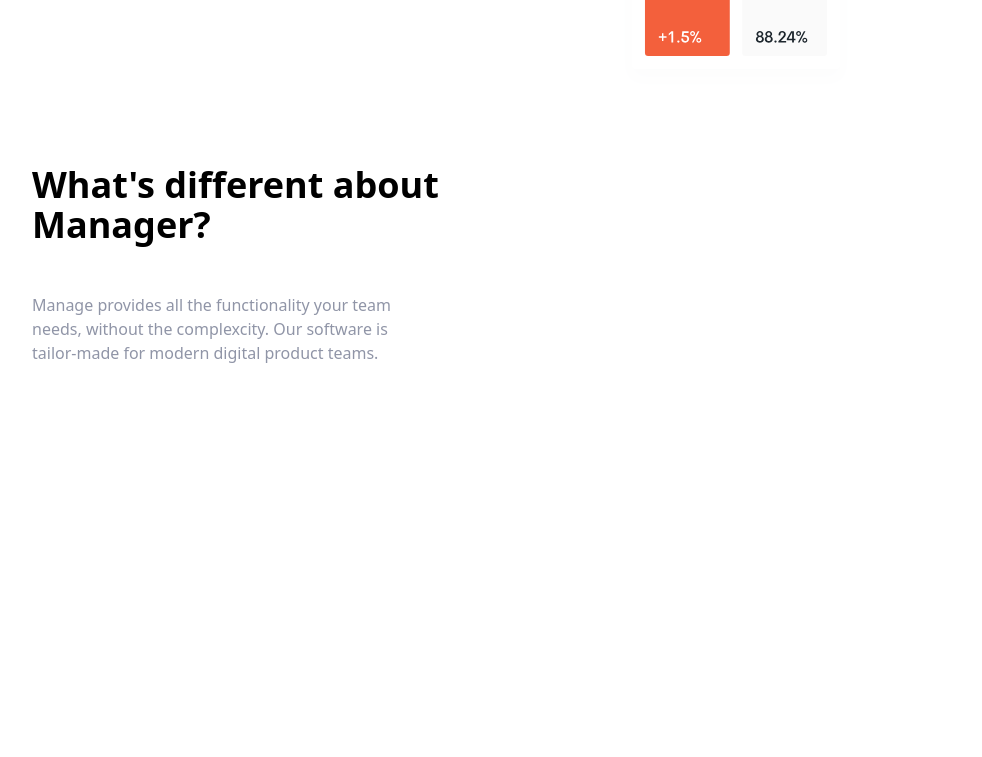
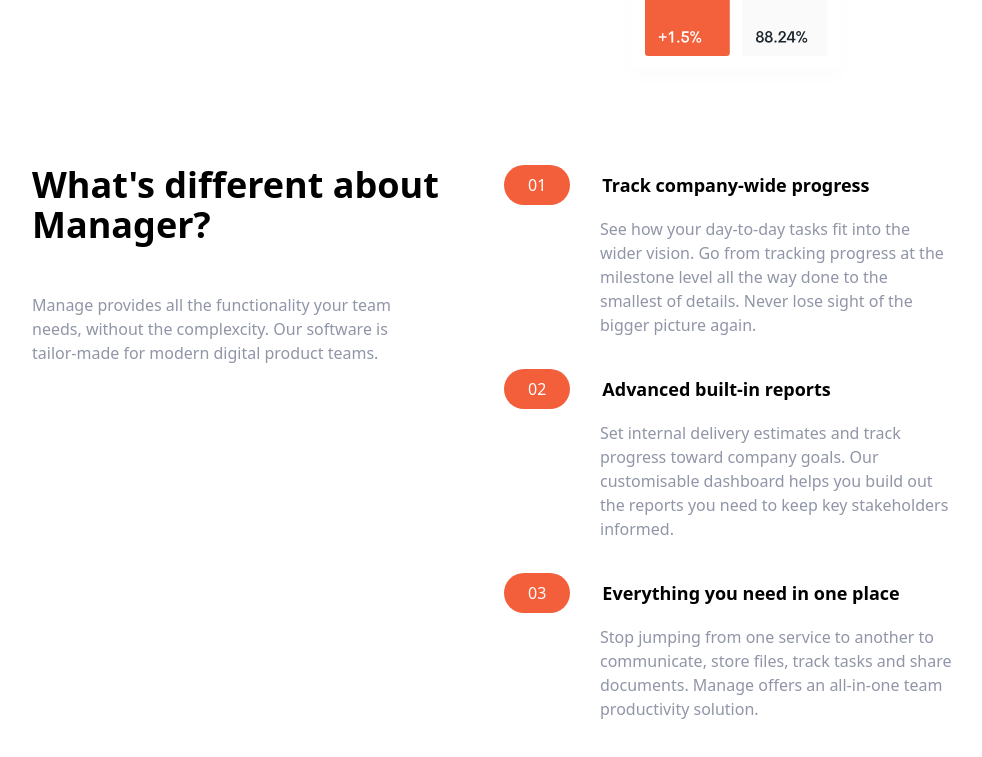
Before and after one commit to borhan-siddik/Tailwind-Project, a website: page index.html in a window 1280 px wide. Shown: the part 491-1248 px from the top of the page, without its empty margins (136-1118 px from the left). Before the commit the page ends 856 px from the top, so only its background shows below. Drawn offline with Linux system fonts and the light colour scheme.

Commit message:
another commit 2209 hours

```diff
--- a/index.html
+++ b/index.html
@@ -47,7 +47,7 @@
 	</section>
 	<!-- Features Section  -->
 	<section id="features">
-		<div class="container flex flex-col px-4 mx-auto mt-10 space-y-12 md:space-y-0 md:flex-row">
+		<div class="container flex flex-col px-4 mx-auto my-10 space-y-12 md:space-y-0 md:flex-row">
 			<!-- What's Different  -->
 			<div class="flex flex-col space-y-12 md:w-1/2">
 				<h2 class="max-w-md text-4xl font-bold text-center md:text-left">What's different about Manager?</h2>
@@ -56,12 +56,41 @@
 
 			<!-- Numbered List  -->
 			<div class="flex flex-col space-y-8 md:w-1/2">
-				<div class="flex flex-col space-y-3 md:space-y-0 md:space-x-6 md:flex-row">
+				<div class="flex flex-col space-y-3 md:space-y-0 md:space-x-6 md:flex-row max-w-md">
 					<!-- Heading -->
-					<div class="rounded-l-full bg-brightRedSupLight md:bg-transparent">
-						<div class="flex items-center space-x-2">
-
+					<div class="">
+						<div class="flex items-center space-x-8 bg-brightRedSupLight md:bg-transparent rounded-l-full">
+							<div class="px-6 py-2 bg-brightRed rounded-full text-white">01</div>
+							<h3 class="text-lg font-bold">Track company-wide progress</h3>
 						</div>
+						<p class="mt-6 md:mt-3 text-darkGrayishBlue md:ml-24">See how your day-to-day tasks fit into the wider vision. Go from
+							tracking progress at the milestone level all the way done to the
+							smallest of details. Never lose sight of the bigger picture
+							again.</p>
+					</div>
+				</div>
+				<div class="flex flex-col space-y-3 md:space-y-0 md:space-x-6 md:flex-row max-w-md">
+					<!-- Heading -->
+					<div class="">
+						<div class="flex items-center space-x-8 bg-brightRedSupLight md:bg-transparent rounded-l-full">
+							<div class="px-6 py-2 bg-brightRed rounded-full text-white">02</div>
+							<h3 class="text-lg font-bold">Advanced built-in reports</h3>
+						</div>
+						<p class="mt-6 md:mt-3 text-darkGrayishBlue md:ml-24">Set internal delivery estimates and track progress toward
+							company goals. Our customisable dashboard helps you build out
+							the reports you need to keep key stakeholders informed.</p>
+					</div>
+				</div>
+				<div class="flex flex-col space-y-3 md:space-y-0 md:space-x-6 md:flex-row max-w-md">
+					<!-- Heading -->
+					<div class="">
+						<div class="flex items-center space-x-8 bg-brightRedSupLight md:bg-transparent rounded-l-full">
+							<div class="px-6 py-2 bg-brightRed rounded-full text-white">03</div>
+							<h3 class="text-lg font-bold">Everything you need in one place</h3>
+						</div>
+						<p class="mt-6 md:mt-3 text-darkGrayishBlue md:ml-24">Stop jumping from one service to another to communicate, store
+							files, track tasks and share documents. Manage offers an
+							all-in-one team productivity solution.</p>
 					</div>
 				</div>
 			</div>
```
Also changed, not shown: css/main.css.
